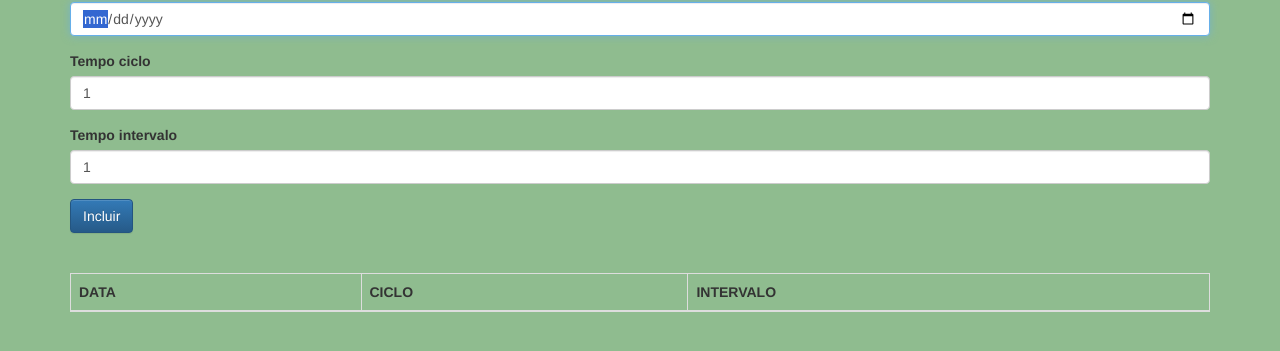
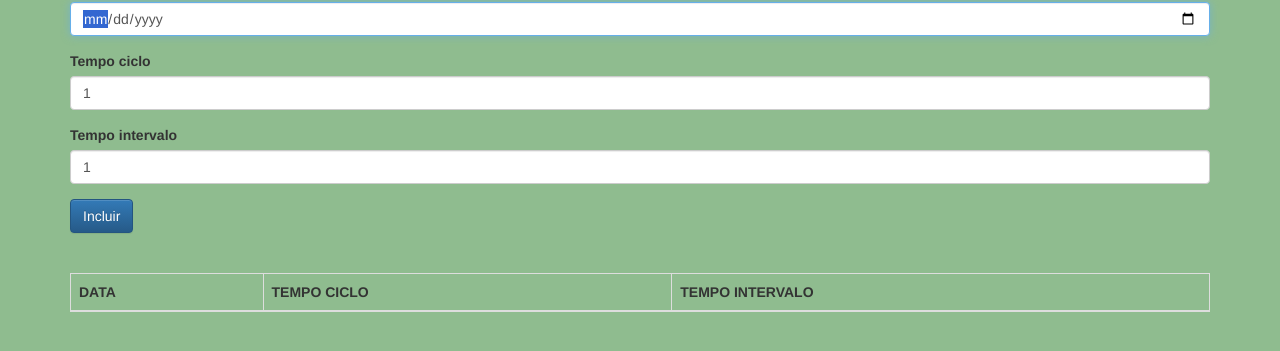
Before and after one commit to toshiows/pomodoro-timer, a plain HTML site: page app/index.html in a window 1280 px wide. Shown: the part 93-444 px from the top of the page. Drawn offline with Linux system fonts and the light colour scheme.

Commit message:
modificacao titulo

```diff
--- a/app/index.html
+++ b/app/index.html
@@ -41,8 +41,8 @@
         <thead>
             <tr>
                 <th>DATA</th>
-                <th>CICLO</th>
-                <th>INTERVALO</th>
+                <th>TEMPO CICLO</th>
+                <th>TEMPO INTERVALO</th>
             </tr>
         </thead>
 
```
